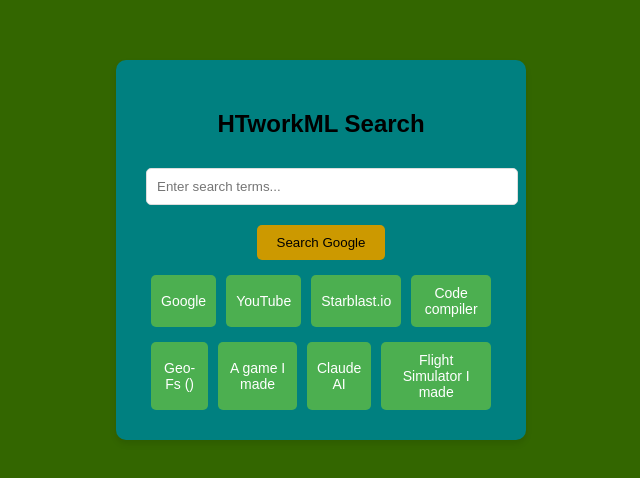
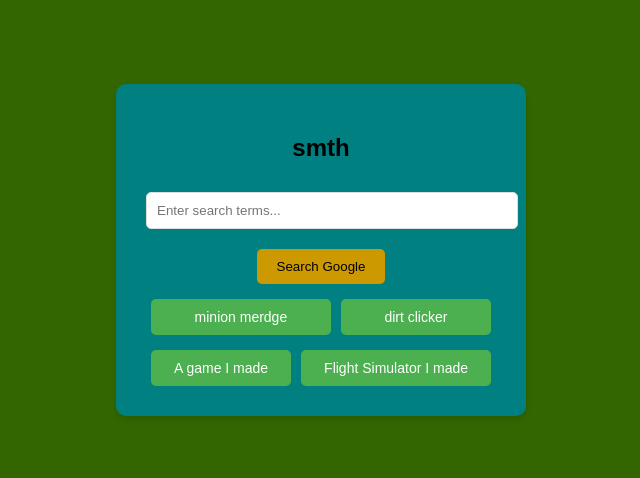
Before and after one commit to marcoroscioli/Seemygames-stuff, a plain HTML site: page index.html in a window 1280 px wide. Shown: the part 150-628 px from the top of the page, without its empty margins (319-959 px from the left). Drawn offline with Linux system fonts and the light colour scheme.

Commit message:
Update index.html

```diff
--- a/index.html
+++ b/index.html
@@ -3,7 +3,7 @@
 <head>
     <meta charset="UTF-8">
     <meta name="viewport" content="width=device-width, initial-scale=1.0">
-    <title>HTworkML</title>
+    <title>games</title>
     <script>
         function redirectToSearch() {
             const searchInput = document.getElementById('linkInput');
@@ -88,7 +88,7 @@
 </head>
 <body>
     <div class="container">
-        <h2>HTworkML Search</h2>
+        <h2>smth</h2>
         <input
             type="text"
             id="linkInput"
@@ -97,15 +97,11 @@
         <button class="redirect-button" onclick="redirectToSearch()">Search Google</button>
 
         <div class="button-group">
-            <button class="quick-link" onclick="quickRedirect('https://www.google.com')">Google</button>
-            <button class="quick-link" onclick="quickRedirect('https://www.youtube.com/')">YouTube</button>
-            <button class="quick-link" onclick="quickRedirect('https://starblast.io/')">Starblast.io</button>
-            <button class="quick-link" onclick="quickRedirect('https://htmledit.squarefree.com/')">Code compiler</button>
+            <button class="quick-link" onclick="quickRedirect('https://marcoroscioli.github.io/minionmerdge/')">minion merdge</button>
+            <button class="quick-link" onclick="quickRedirect('https://marcoroscioli.github.io/dirtyclicker/')">dirt clicker</button>
         </div>
         <div class="button-group">
-            <button class="quick-link" onclick="quickRedirect('https://www.geo-fs.com/')">Geo-Fs ()</button>
             <button class="quick-link" onclick="quickRedirect('https://marcoroscioli.github.io/idk/')">A game I made</button>
-            <button class="quick-link" onclick="quickRedirect('https://claude.ai/login')">Claude AI</button>
             <button class="quick-link" onclick="quickRedirect('https://marcoroscioli.github.io/AAAaA/')">Flight Simulator I made</button>
         </div>
     </div>
```
